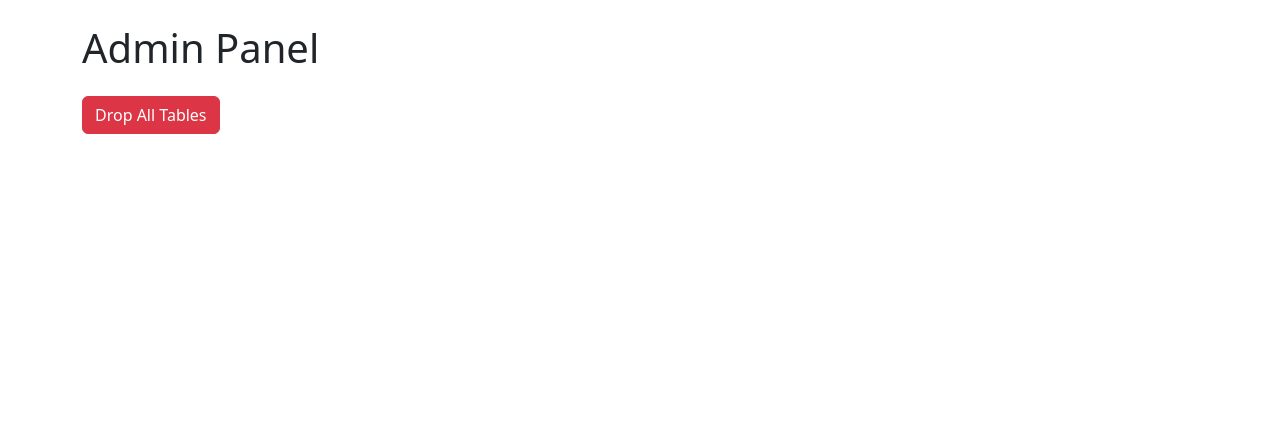
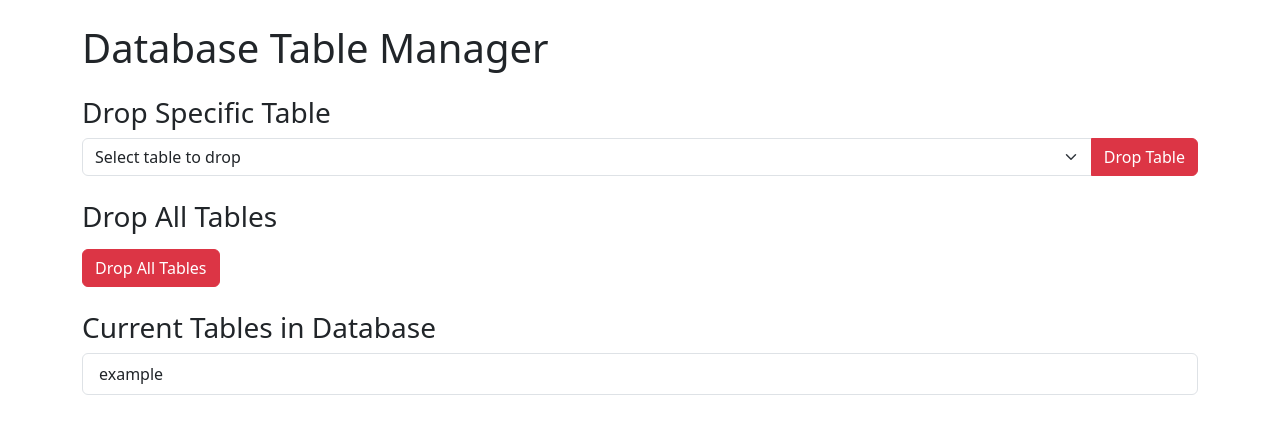
Before and after one commit to eymaster/Deldb, a Flask app: page / in a window 1280 px wide. Shown: the top 434 px of the page. Run offline with Flask 3, Linux system fonts and the light colour scheme.

Commit message:
Add files via upload

```diff
--- a/templates/index.html
+++ b/templates/index.html
@@ -4,15 +4,39 @@
 <head>
     <meta charset="UTF-8">
     <meta name="viewport" content="width=device-width, initial-scale=1.0">
-    <title>Drop Tables</title>
+    <title>Manage Tables</title>
     <link href="https://cdn.jsdelivr.net/npm/bootstrap@5.3.0/dist/css/bootstrap.min.css" rel="stylesheet">
 </head>
 <body class="p-4">
     <div class="container">
-        <h1>Admin Panel</h1>
-        <form action="{{ url_for('drop_tables') }}" method="POST" onsubmit="return confirm('Are you sure you want to drop all tables? This cannot be undone!');">
-            <button type="submit" class="btn btn-danger mt-3">Drop All Tables</button>
+        <h1>Database Table Manager</h1>
+
+        <h3 class="mt-4">Drop Specific Table</h3>
+        <form method="POST" onsubmit="return confirm('Drop selected table?');">
+            <div class="input-group mt-2 mb-3">
+                <select name="table_name" class="form-select" required>
+                    <option value="" disabled selected>Select table to drop</option>
+                    {% for table in tables %}
+                        <option value="{{ table }}">{{ table }}</option>
+                    {% endfor %}
+                </select>
+                <button type="submit" class="btn btn-danger">Drop Table</button>
+            </div>
         </form>
+
+        <h3 class="mt-4">Drop All Tables</h3>
+        <form action="{{ url_for('drop_all_tables') }}" method="POST" onsubmit="return confirm('Are you sure to drop all tables?');">
+            <button type="submit" class="btn btn-danger mt-2">Drop All Tables</button>
+        </form>
+
+        <h3 class="mt-4">Current Tables in Database</h3>
+        <ul class="list-group mt-2">
+            {% for table in tables %}
+                <li class="list-group-item">{{ table }}</li>
+            {% else %}
+                <li class="list-group-item text-muted">No tables found.</li>
+            {% endfor %}
+        </ul>
 
         {% with messages = get_flashed_messages(with_categories=true) %}
           {% if messages %}
```
